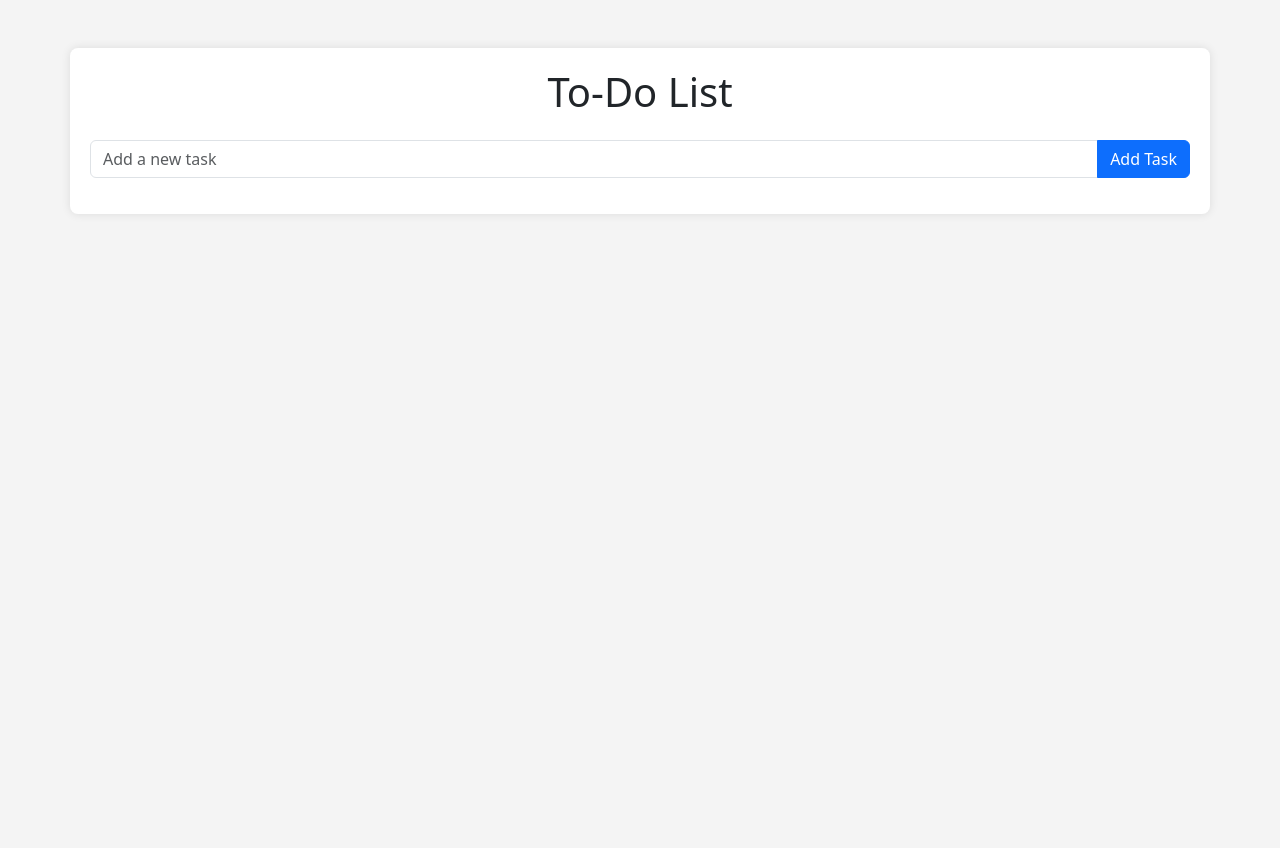
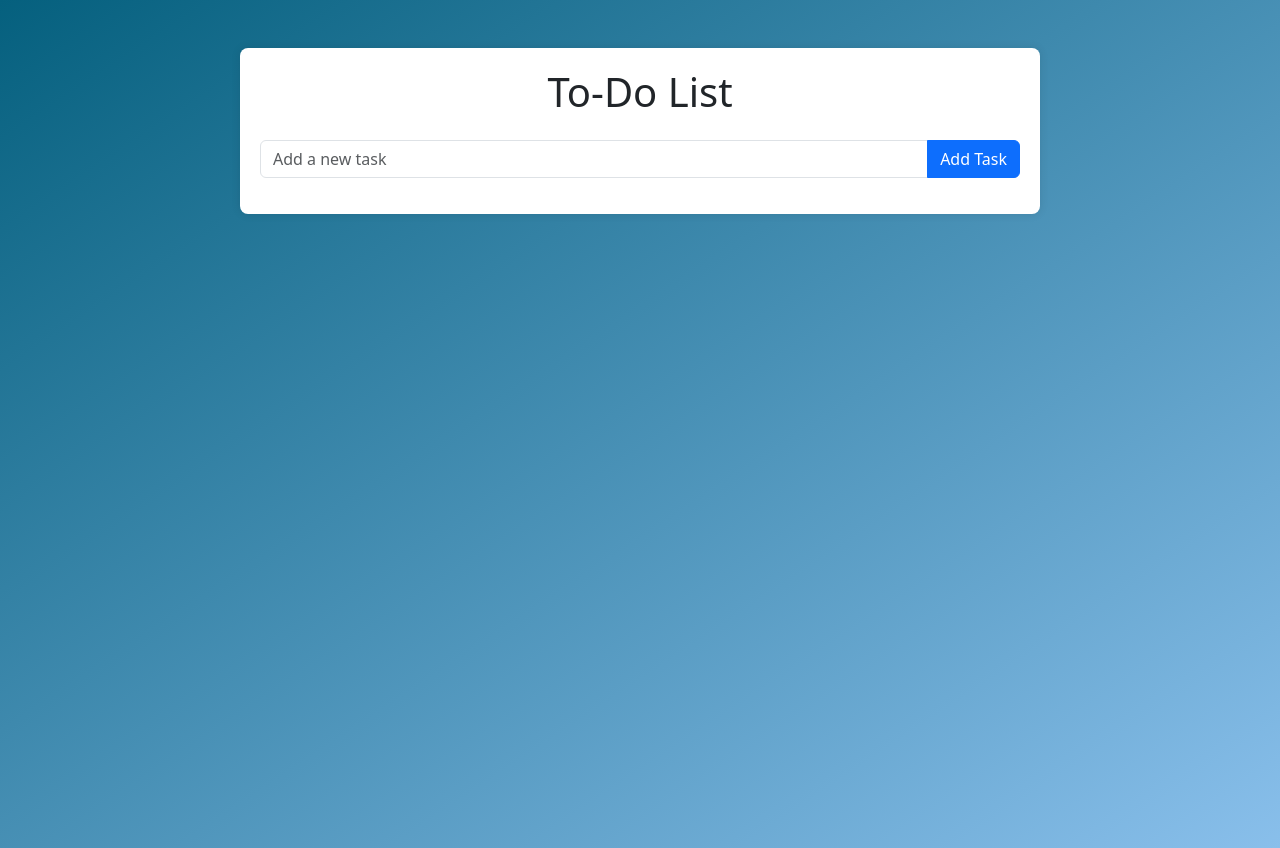
Before and after one commit to MRKBRY/todo-Barbadillo, a plain HTML site: page index.html in a window 1280 px wide. Drawn offline with nearby package versions, Linux system fonts and the light colour scheme; some packages are replaced by stand-ins of ours; a script that the page names is missing.

Commit message:
Second commit

```diff
--- a/style.css
+++ b/style.css
@@ -1,6 +1,7 @@
 body {
 
     align-items: center;
+    background-image: linear-gradient(to bottom right, rgb(5, 96, 126), rgb(137, 191, 235));
     height: 100vh;
     margin: 0;
     background-color: #f4f4f4;
@@ -8,6 +9,7 @@ body {
 
 .container {
     text-align: center;
+    max-width: 800px;
     background: #fff;
     padding: 20px;
     border-radius: 8px;
```
